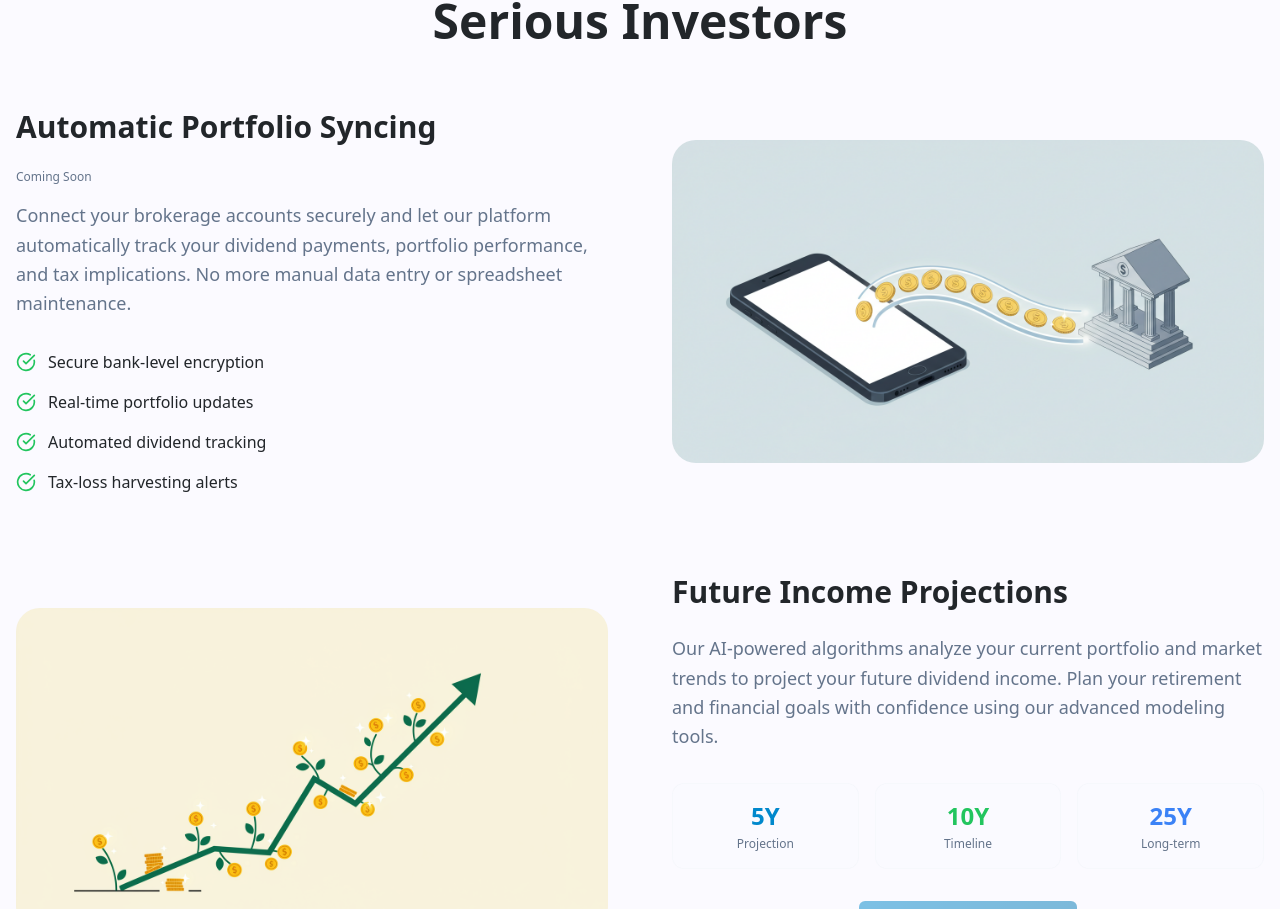
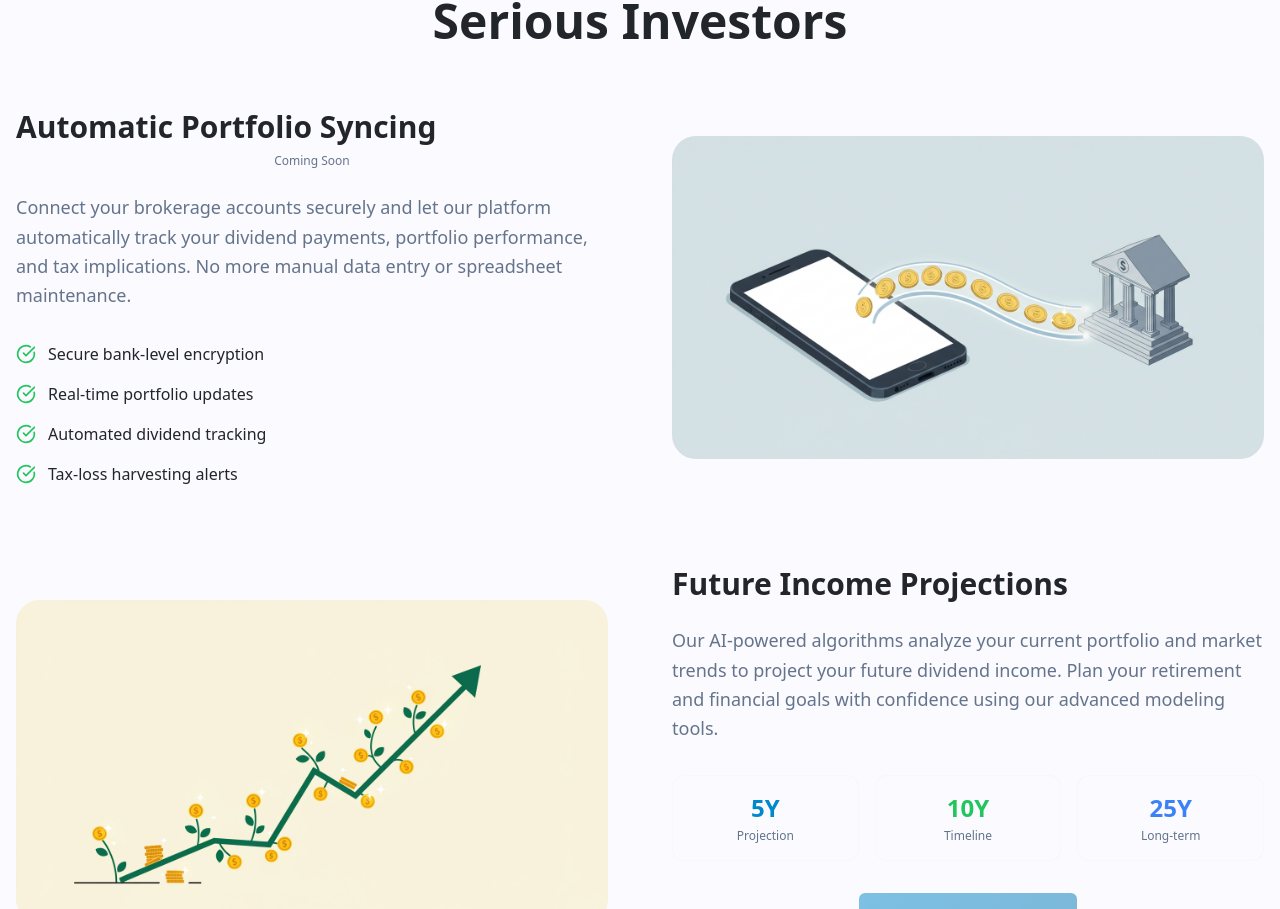
Before and after one commit to geokent/dividend-drip-tracker, a React (Vite) app: page / in a window 1280 px wide. Shown: the part 4963-5872 px from the top of the page. Built offline with nearby package versions, Linux system fonts and the light colour scheme.

Commit message:
Center 'Coming Soon' text
Center the "Coming Soon" text under the "Automatic Portfolio Syncing" header and adjust spacing in `src/components/LandingPageV2.tsx`.
-edited src/components/LandingPageV2.tsx

```diff
--- a/src/components/LandingPageV2.tsx
+++ b/src/components/LandingPageV2.tsx
@@ -644,10 +644,10 @@ const LandingPageV2 = () => {
 
           <div className="grid lg:grid-cols-2 gap-16 items-center mb-20">
             <div className="animate-fade-in">
-              <h3 className="text-2xl lg:text-3xl font-bold text-foreground mb-6">
+              <h3 className="text-2xl lg:text-3xl font-bold text-foreground mb-2">
                 Automatic Portfolio Syncing
               </h3>
-              <p className="text-xs text-muted-foreground mb-4 font-medium">Coming Soon</p>
+              <p className="text-xs text-muted-foreground mb-6 font-medium text-center">Coming Soon</p>
               <p className="text-lg text-muted-foreground mb-8 leading-relaxed">
                 Connect your brokerage accounts securely and let our platform automatically
                 track your dividend payments, portfolio performance, and tax implications.
```
